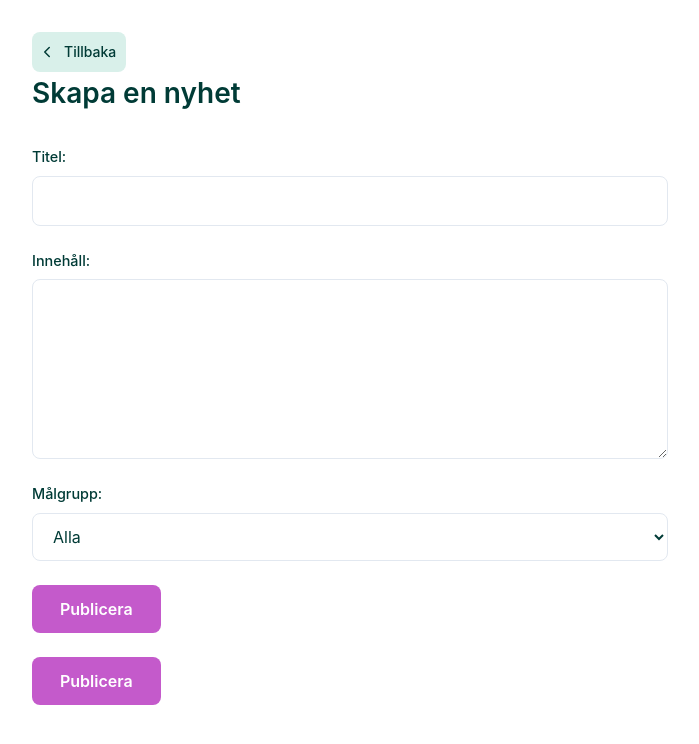
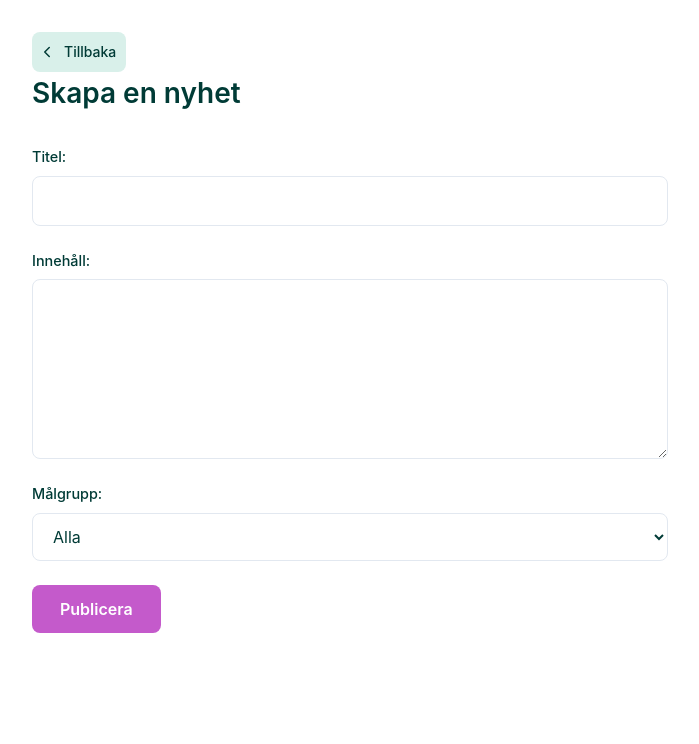
Before and after one commit to TH-SuperTeam/project-intranet, a React (Vite) app in the folder frontend/: page /news/create in a window 1280 px wide. Shown: the top 744 px of the page, without its empty margins (290-989 px from the left). Built offline with nearby package versions, Linux system fonts and the light colour scheme.

Commit message:
implemented edit-button on news detail view with audiencecontext

```diff
--- a/frontend/src/components/CreateNews/NewsForm.tsx
+++ b/frontend/src/components/CreateNews/NewsForm.tsx
@@ -105,14 +105,6 @@ const NewsForm = ({
             >
                 {mutation.isPending ? pendingLabel : submitLabel}
             </button>
-
-            <button
-                className={styles.submitButton}
-                type="submit"
-                disabled={mutation.isPending}
-            >
-                {mutation.isPending ? pendingLabel : submitLabel}
-            </button>
         </form>
     );
 };
--- a/frontend/src/pages/EditNewsPage.tsx
+++ b/frontend/src/pages/EditNewsPage.tsx
@@ -3,11 +3,13 @@ import BackLink from "../components/common/BackLink";
 import styles from "../components/CreateNews/CreateNews.module.css";
 import EditNewsForm from "../components/CreateNews/EditNewsForm";
 import { useNewsById } from "../hooks/useNewsById";
+import { useAudience } from "../hooks/useAudience";
 
 const EditNewsPage = () => {
     // Hämtar nyhetens ID från URL:en, exempelvis /news/5/edit
     const { id } = useParams();
     const newsId = Number(id);
+    const { audience } = useAudience();
 
     // Hämtar nyheten som ska redigeras
     const { data: news, isLoading, isError } = useNewsById(newsId, audience);
--- a/frontend/src/pages/NewsDetailsPage.tsx
+++ b/frontend/src/pages/NewsDetailsPage.tsx
@@ -7,13 +7,13 @@ import { useAudience } from "../hooks/useAudience";
 const NewsDetailsPage = () => {
     // useParams returns the :id from the URL, always as a string (or undefined)
     const { id } = useParams();
-    const audience = useAudience();
+    const { audience } = useAudience();
 
     // Converted to a number so it can be compared with user.id (a number).
     // Something like /users/abc becomes NaN, which matches no user and is handled below
     const newsId = Number(id);
 
-    const { data: news, isPending, isError } = useNews(audience);
+    const { data: news, isPending, isError } = useNews({ audience });
 
     if (isPending) return <p className={styles.state}>Laddar nyhet...</p>;
 
--- a/frontend/src/pages/NewsPage.tsx
+++ b/frontend/src/pages/NewsPage.tsx
@@ -2,12 +2,10 @@ import { Link } from "react-router-dom";
 import styles from "../components/News/News.module.css";
 import NewsList from "../components/News/NewsList";
 import { TargetAudience } from "../types/TargetAudience";
-import { useState } from "react";
+import { useAudience } from "../hooks/useAudience";
 
 const NewsPage = () => {
-    const [audience, setAudience] = useState<TargetAudience>(
-        TargetAudience.ALL,
-    );
+    const { audience, setAudience } = useAudience();
 
     return (
         <main className={styles.newsSection}>
@@ -22,7 +20,7 @@ const NewsPage = () => {
             {/* Tillfälligt filter tills inloggning är implementerad */}
             <select
                 value={audience}
-                onChange={(e) => setAudience(e.target.value as TargetAudience)}
+                onChange={e => setAudience(e.target.value as TargetAudience)}
             >
                 <option value={TargetAudience.STUDENT}>Student</option>
                 <option value={TargetAudience.TEACHER}>Lärare</option>
```
